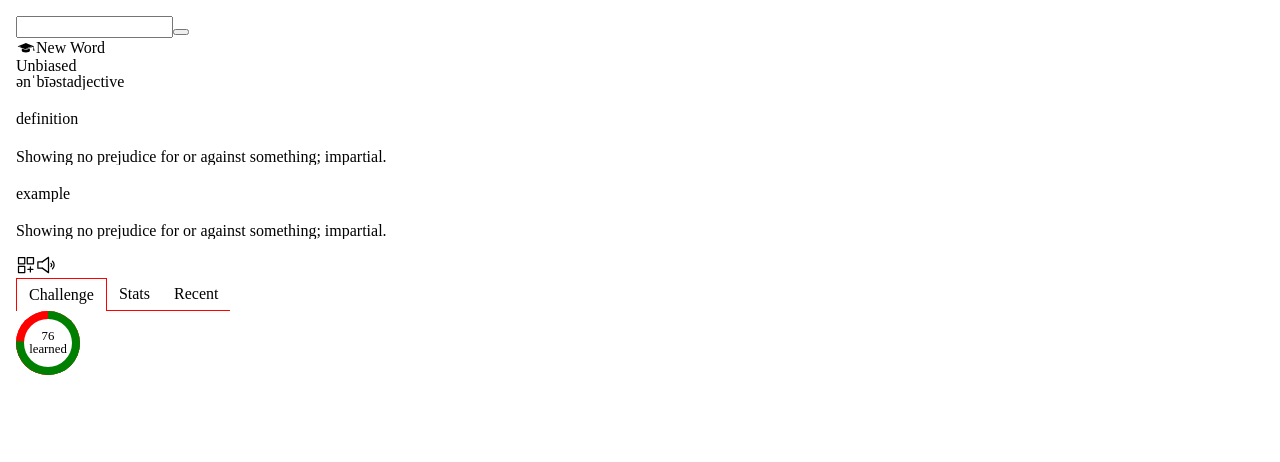
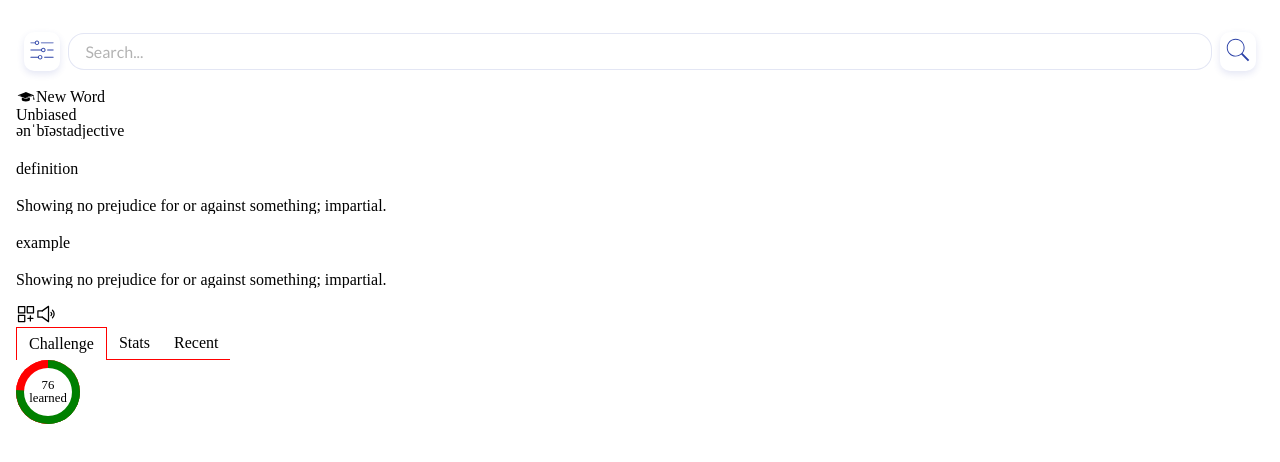
Before and after one commit to ekateryna-rodina/wordbook, a React (Create React App) app in the folder client/: page / in a window 1280 px wide. Shown: the top 462 px of the page. Built offline with nearby package versions, Linux system fonts and the light colour scheme.

Commit message:
search bar with buttons

```diff
--- a/client/src/components/Icon.style.tsx
+++ b/client/src/components/Icon.style.tsx
@@ -11,6 +11,8 @@ import LibraryIcon from '../assets/library.svg';
 import { ReactComponent as ListenIcon } from '../assets/listen.svg';
 import { ReactComponent as ProblemIcon } from '../assets/problem.svg';
 import { ReactComponent as RemoveIcon } from '../assets/remove.svg';
+import { ReactComponent as SearchIcon } from '../assets/search.svg';
+import { ReactComponent as SettingsIcon } from '../assets/settings.svg';
 import { ReactComponent as SwipeIcon } from '../assets/swipe.svg';
 import TrainingIcon from '../assets/training.svg';
 import { ReactComponent as UserIcon } from '../assets/user.svg';
@@ -40,6 +42,8 @@ const iconTypes: Record<Icons, any> = {
   [Icons.Listen]: ListenIcon,
   [Icons.Problem]: ProblemIcon,
   [Icons.Swipe]: SwipeIcon,
+  [Icons.Search]: SearchIcon,
+  [Icons.Settings]: SettingsIcon,
 };
 
 const Icon: React.FC<IconProps> = ({ iconType, color, size }) => {
--- a/client/src/components/SearchBar/SearchBar.tsx
+++ b/client/src/components/SearchBar/SearchBar.tsx
@@ -1,23 +1,40 @@
 import React from 'react';
 import styled from 'styled-components';
+import { theme } from '../../globalStyles';
+import { Icons } from '../../utils/enums';
+import Icon from '../Icon.style';
+import { SearchBarButton } from '../SearchBarButton';
 import { SearchInput } from '../SearchInput';
 
 const Container = styled.div`
   margin: 0;
   width: 100%;
+  padding: 0.5rem 0;
+  display: flex;
+  flex-direction: row;
+  align-items: center;
+  justify-content: space-between;
 `;
 
-const FilterButton = styled.button``;
 const FilterModal = styled.div<{ show: boolean }>`
   display: ${({ show }) => (show ? 'block' : 'none')};
 `;
 const SearchBar = () => {
   return (
-    <Container>
-      <SearchInput />
-      <FilterButton data-testid="filter-button-testid" />
+    <>
+      <Container>
+        <SearchBarButton>
+          <Icon
+            iconType={Icons.Settings}
+            size={30}
+            color={theme.colors.primary}
+            data-testid="filter-button-testid"
+          />
+        </SearchBarButton>
+        <SearchInput />
+      </Container>
       <FilterModal show={false} data-testid="filter-modal-testid" />
-    </Container>
+    </>
   );
 };
 
--- /dev/null
+++ b/client/src/components/SearchBarButton/SearchBarButton.tsx
@@ -0,0 +1,20 @@
+import React from 'react';
+import styled from 'styled-components';
+
+const SearchBarButtonStyled = styled.button`
+  background: white;
+  border: none;
+  padding: 0.2rem;
+  border-radius: 10px;
+  box-shadow: ${(props) => `0 3px 7px ${props.theme.colors.primary}21`};
+  margin: 0.5rem;
+  &:focus {
+    outline: 0;
+    box-shadow: ${(props) => `0 3px 7px ${props.theme.colors.primary}87`};
+  }
+`;
+const SearchBarButton: React.FC<any> = ({ children }) => {
+  return <SearchBarButtonStyled>{children}</SearchBarButtonStyled>;
+};
+
+export default SearchBarButton;
--- /dev/null
+++ b/client/src/components/SearchBarButton/index.ts
@@ -0,0 +1 @@
+export { default as SearchBarButton } from './SearchBarButton';
--- a/client/src/components/SearchInput/SearchInput.tsx
+++ b/client/src/components/SearchInput/SearchInput.tsx
@@ -1,6 +1,26 @@
 import React from 'react';
+import styled from 'styled-components';
 import { useAppDispatch, useAppSelector } from '../../app/hooks';
 import { input } from '../../features/search/search-slice';
+import { theme } from '../../globalStyles';
+import { Icons } from '../../utils/enums';
+import Icon from '../Icon.style';
+import { SearchBarButton } from '../SearchBarButton';
+
+const Input = styled.input`
+  width: calc(100% - 6rem);
+  border-radius: 1rem;
+  outline: 0;
+  border: ${(props) => `1px solid ${props.theme.colors.primary}21`};
+  font-size: 1rem;
+  color: ${(props) => `${props.theme.colors.primaryText}`};
+  padding: 0.5rem 1rem;
+  box-sizing: border-box;
+
+  &::placeholder {
+    color: rgba(0, 0, 0, 0.3);
+  }
+`;
 
 const SearchInput = () => {
   const value = useAppSelector((state) => state.search.value);
@@ -9,12 +29,18 @@ const SearchInput = () => {
     dispatch(input(value));
   };
   return (
-    <input
-      type="text"
-      value={value}
-      onChange={(e) => inputSearchHandler(e.target.value)}
-      data-testid="search-input-testid"
-    ></input>
+    <>
+      <Input
+        type="text"
+        value={value}
+        onChange={(e) => inputSearchHandler(e.target.value)}
+        data-testid="search-input-testid"
+        placeholder="Search..."
+      />
+      <SearchBarButton>
+        <Icon iconType={Icons.Search} size={30} color={theme.colors.primary} />
+      </SearchBarButton>
+    </>
   );
 };
 
--- a/client/src/globalStyles.ts
+++ b/client/src/globalStyles.ts
@@ -3,10 +3,10 @@ import { createGlobalStyle, DefaultTheme } from 'styled-components';
 export const theme: DefaultTheme = {
   colors: {
     primary: '#2B41A7',
-    secondary: '#CC8899',
+    secondary: '#e1affd',
     primaryText: '#1A3431',
     secondaryText: '#6283C8',
-    neutral: '#e1affd',
+    neutral: 'rgba(0, 0, 0, .2)',
     dark: '#1A3431',
     light: '#6283C8',
     white: '#fff',
--- a/client/src/pages/Dashboard.tsx
+++ b/client/src/pages/Dashboard.tsx
@@ -11,7 +11,7 @@ const Container = styled.div`
   height: calc(100% - 5rem);
   padding: 1rem 1rem;
   position: relative;
-  z-index: 50;
+  /* z-index: 50; */
 `;
 
 const Dashboard = () => {
--- a/client/src/utils/enums.ts
+++ b/client/src/utils/enums.ts
@@ -13,6 +13,8 @@ export enum Icons {
   Listen = 'listen',
   Problem = 'problem',
   Swipe = 'swipe',
+  Search = 'search',
+  Settings = '',
 }
 
 export enum RecordInputTypes {
```
Also changed, not shown: client/src/components/Tab/Tab.tsx (+0 -8 lines), client/src/assets/search.svg (added), client/src/assets/settings.svg (added).
